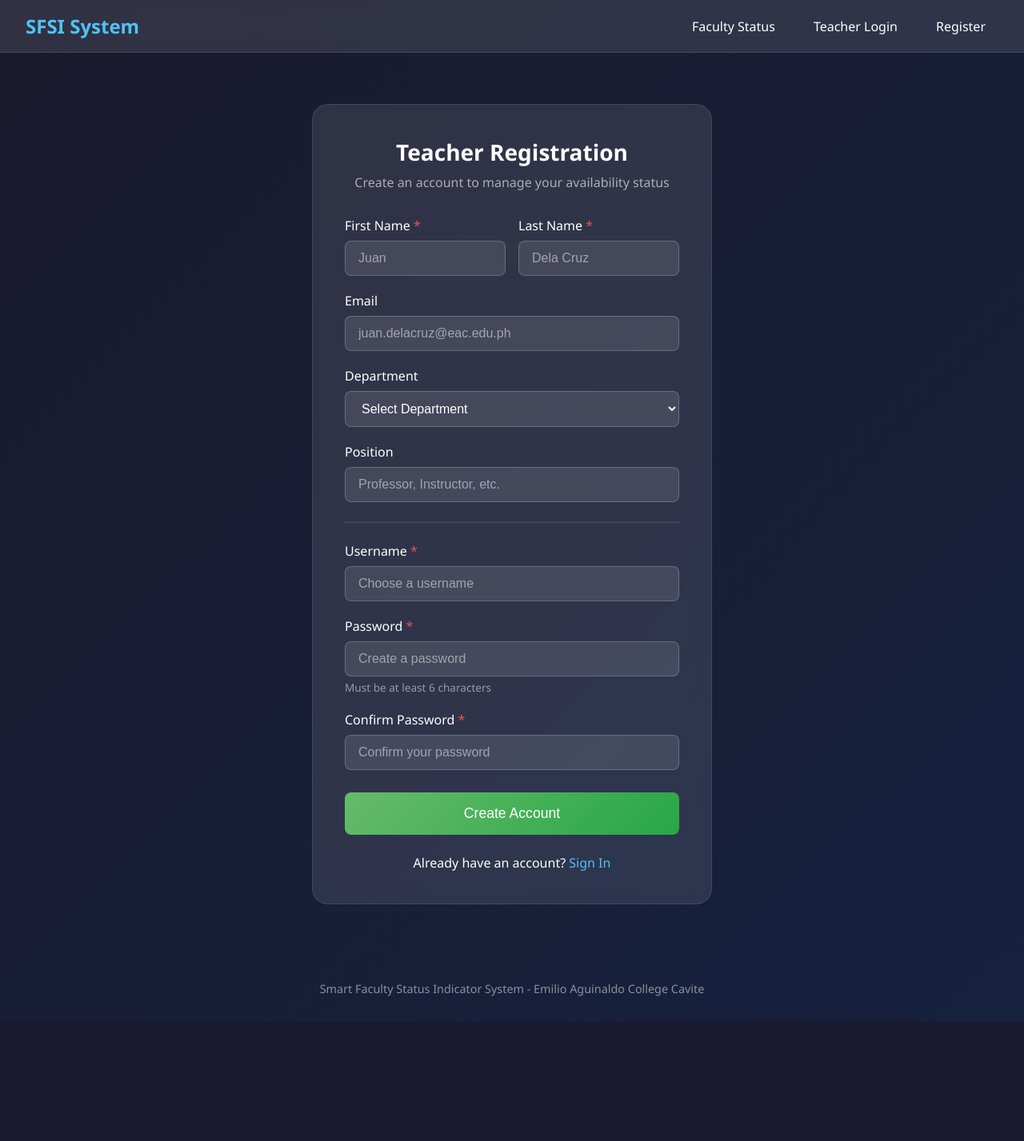
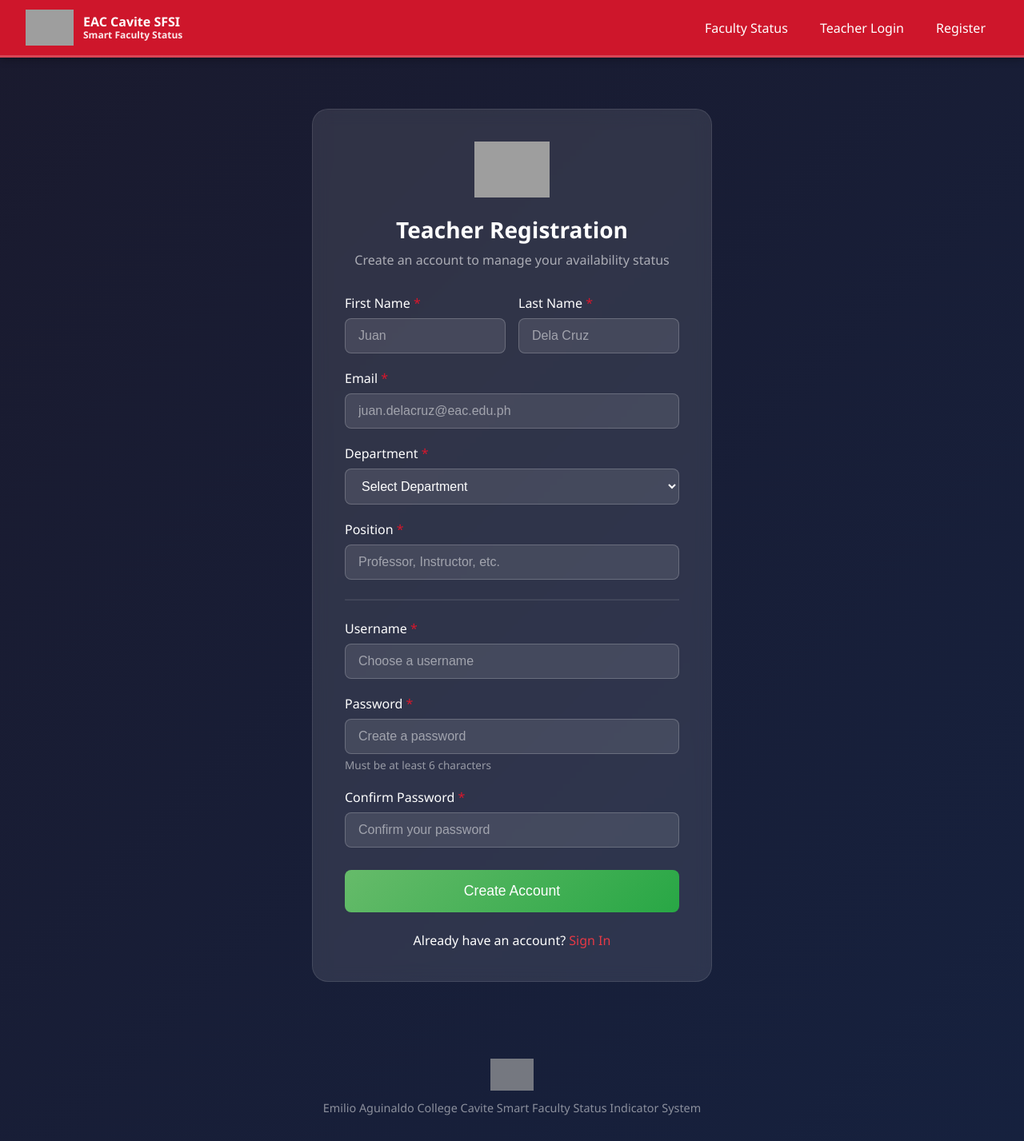
Before and after one commit to aguilaremmanuel/IOTFacultyStatus, a Django app: page /register/ in a window 1280 px wide. Shown: the whole page at 80% size. Before the commit the page ends 1278 px from the top, so only its background shows below. Run offline with Django 5.2, Linux system fonts and the light colour scheme; data that the repository does not hold is empty; grey boxes are pictures that could not be loaded.

Commit message:
Clean up functionalities

```diff
--- a/faculty/views.py
+++ b/faculty/views.py
@@ -6,7 +6,7 @@ from django.views.decorators.csrf import csrf_exempt
 from django.contrib import messages
 from django.db import models
 from django.contrib.auth.models import User
-from .models import Teacher
+from .models import Teacher, Department
 
 
 def public_status(request):
@@ -19,7 +19,7 @@ def public_status(request):
         teachers = teachers.filter(
             models.Q(user__first_name__icontains=search_query) |
             models.Q(user__last_name__icontains=search_query) |
-            models.Q(department__icontains=search_query)
+            models.Q(department__name__icontains=search_query)
         )
 
     return render(request, 'faculty/public_status.html', {
@@ -72,6 +72,8 @@ def teacher_register(request):
     if request.user.is_authenticated:
         return redirect('dashboard')
 
+    departments = Department.objects.all()
+
     if request.method == 'POST':
         username = request.POST.get('username', '').strip()
         password = request.POST.get('password', '')
@@ -79,7 +81,7 @@ def teacher_register(request):
         first_name = request.POST.get('first_name', '').strip()
         last_name = request.POST.get('last_name', '').strip()
         email = request.POST.get('email', '').strip()
-        department = request.POST.get('department', '').strip()
+        department_id = request.POST.get('department', '').strip()
         position = request.POST.get('position', '').strip()
 
         # Validation
@@ -101,8 +103,24 @@ def teacher_register(request):
         if not last_name:
             errors.append('Last name is required.')
 
-        if email and User.objects.filter(email=email).exists():
+        if not email:
+            errors.append('Email is required.')
+        elif User.objects.filter(email=email).exists():
             errors.append('Email already registered.')
+
+        if not department_id:
+            errors.append('Department is required.')
+
+        if not position:
+            errors.append('Position is required.')
+
+        # Get department instance if provided
+        department = None
+        if department_id:
+            try:
+                department = Department.objects.get(id=department_id)
+            except Department.DoesNotExist:
+                errors.append('Invalid department selected.')
 
         if errors:
             for error in errors:
@@ -124,13 +142,18 @@ def teacher_register(request):
             messages.success(request, 'Registration successful! Please log in.')
             return redirect('login')
 
-    return render(request, 'faculty/register.html')
+    return render(request, 'faculty/register.html', {'departments': departments})
 
 
 @login_required(login_url='login')
 def dashboard(request):
     """Teacher dashboard to update status"""
-    teacher = request.user.teacher
+    # Check if user has a teacher profile
+    try:
+        teacher = request.user.teacher
+    except Teacher.DoesNotExist:
+        messages.error(request, 'You do not have a teacher profile. Please contact admin or register as a teacher.')
+        return redirect('public_status')
 
     if request.method == 'POST':
         new_status = request.POST.get('status')
@@ -149,13 +172,13 @@ def dashboard(request):
 @csrf_exempt
 def api_all_status(request):
     """API endpoint to get all teacher statuses (for ESP32)"""
-    teachers = Teacher.objects.select_related('user').all()
+    teachers = Teacher.objects.select_related('user', 'department').all()
     data = {
         'teachers': [
             {
                 'id': t.id,
                 'name': t.user.get_full_name() or t.user.username,
-                'department': t.department,
+                'department': t.department.name if t.department else '',
                 'status': t.status,
                 'status_display': t.get_status_display(),
                 'color': t.get_status_color(),
@@ -170,11 +193,11 @@ def api_all_status(request):
 def api_teacher_status(request, teacher_id):
     """API endpoint to get single teacher status (for ESP32)"""
     try:
-        teacher = Teacher.objects.select_related('user').get(id=teacher_id)
+        teacher = Teacher.objects.select_related('user', 'department').get(id=teacher_id)
         data = {
             'id': teacher.id,
             'name': teacher.user.get_full_name() or teacher.user.username,
-            'department': teacher.department,
+            'department': teacher.department.name if teacher.department else '',
             'status': teacher.status,
             'status_display': teacher.get_status_display(),
             'color': teacher.get_status_color(),
--- a/sfsi_project/settings.py
+++ b/sfsi_project/settings.py
@@ -118,7 +118,7 @@ USE_TZ = True
 # https://docs.djangoproject.com/en/6.0/howto/static-files/
 
 STATIC_URL = '/static/'
-STATICFILES_DIRS = [BASE_DIR / 'static'] if (BASE_DIR / 'static').exists() else []
+STATICFILES_DIRS = [BASE_DIR / 'static']
 STATIC_ROOT = BASE_DIR / 'staticfiles'
 
 # Default primary key field type
--- a/sfsi_project/urls.py
+++ b/sfsi_project/urls.py
@@ -1,7 +1,12 @@
 from django.contrib import admin
 from django.urls import path, include
+from django.conf import settings
+from django.conf.urls.static import static
 
 urlpatterns = [
     path('admin/', admin.site.urls),
     path('', include('faculty.urls')),
 ]
+
+if settings.DEBUG:
+    urlpatterns += static(settings.STATIC_URL, document_root=settings.STATICFILES_DIRS[0])
--- a/templates/base.html
+++ b/templates/base.html
@@ -1,9 +1,10 @@
+{% load static %}
 <!DOCTYPE html>
 <html lang="en">
 <head>
     <meta charset="UTF-8">
     <meta name="viewport" content="width=device-width, initial-scale=1.0">
-    <title>{% block title %}Smart Faculty Status Indicator{% endblock %}</title>
+    <title>{% block title %}EAC Cavite Smart Faculty Status Indicator{% endblock %}</title>
     <style>
         * {
             margin: 0;
@@ -19,25 +20,50 @@
         }
 
         .navbar {
-            background: rgba(255, 255, 255, 0.1);
+            background: rgba(216, 23, 44, 0.95);
             backdrop-filter: blur(10px);
-            padding: 1rem 2rem;
+            padding: 0.75rem 2rem;
             display: flex;
             justify-content: space-between;
             align-items: center;
-            border-bottom: 1px solid rgba(255, 255, 255, 0.1);
+            border-bottom: 3px solid rgba(255, 255, 255, 0.2);
+            box-shadow: 0 2px 10px rgba(0, 0, 0, 0.3);
         }
 
         .navbar-brand {
-            font-size: 1.5rem;
+            display: flex;
+            align-items: center;
+            gap: 0.75rem;
+            font-size: 1.25rem;
             font-weight: bold;
-            color: #4fc3f7;
+            color: #fff;
             text-decoration: none;
+        }
+
+        .navbar-brand img {
+            height: 45px;
+            width: auto;
+        }
+
+        .navbar-brand-text {
+            display: flex;
+            flex-direction: column;
+            line-height: 1.2;
+        }
+
+        .navbar-brand-text .main-title {
+            font-size: 1rem;
+            font-weight: bold;
+        }
+
+        .navbar-brand-text .sub-title {
+            font-size: 0.75rem;
+            opacity: 0.9;
         }
 
         .navbar-nav {
             display: flex;
-            gap: 1rem;
+            gap: 0.5rem;
             list-style: none;
         }
 
@@ -50,7 +76,7 @@
         }
 
         .navbar-nav a:hover {
-            background: rgba(255, 255, 255, 0.1);
+            background: rgba(255, 255, 255, 0.2);
         }
 
         .container {
@@ -92,7 +118,7 @@
         }
 
         .btn-primary {
-            background: linear-gradient(135deg, #4fc3f7 0%, #2196f3 100%);
+            background: linear-gradient(135deg, #e63946 0%, #d8172c 100%);
             color: #fff;
         }
 
@@ -117,12 +143,24 @@
             color: rgba(255, 255, 255, 0.5);
             font-size: 0.9rem;
         }
+
+        footer .footer-logo {
+            height: 40px;
+            margin-bottom: 0.5rem;
+            opacity: 0.7;
+        }
     </style>
     {% block extra_css %}{% endblock %}
 </head>
 <body>
     <nav class="navbar">
-        <a href="{% url 'public_status' %}" class="navbar-brand">SFSI System</a>
+        <a href="{% url 'public_status' %}" class="navbar-brand">
+            <img src="{% static 'images/school-logo.svg' %}" alt="EAC Logo">
+            <span class="navbar-brand-text">
+                <span class="main-title">EAC Cavite SFSI</span>
+                <span class="sub-title">Smart Faculty Status</span>
+            </span>
+        </a>
         <ul class="navbar-nav">
             <li><a href="{% url 'public_status' %}">Faculty Status</a></li>
             {% if user.is_authenticated %}
@@ -148,7 +186,8 @@
     </div>
 
     <footer>
-        Smart Faculty Status Indicator System - Emilio Aguinaldo College Cavite
+        <img src="{% static 'images/school-logo.svg' %}" alt="EAC Logo" class="footer-logo"><br>
+        Emilio Aguinaldo College Cavite Smart Faculty Status Indicator System
     </footer>
 
     {% block extra_js %}{% endblock %}
--- a/templates/faculty/register.html
+++ b/templates/faculty/register.html
@@ -1,6 +1,7 @@
 {% extends 'base.html' %}
+{% load static %}
 
-{% block title %}Teacher Registration - SFSI{% endblock %}
+{% block title %}Teacher Registration - EAC Cavite SFSI{% endblock %}
 
 {% block extra_css %}
 <style>
@@ -20,6 +21,11 @@
     .register-header {
         text-align: center;
         margin-bottom: 2rem;
+    }
+
+    .register-header img {
+        height: 70px;
+        margin-bottom: 1rem;
     }
 
     .register-header h1 {
@@ -42,7 +48,7 @@
     }
 
     .form-group label .required {
-        color: #ef5350;
+        color: #d8172c;
     }
 
     .form-group input, .form-group select {
@@ -58,7 +64,7 @@
 
     .form-group input:focus, .form-group select:focus {
         outline: none;
-        border-color: #4fc3f7;
+        border-color: #d8172c;
     }
 
     .form-group input::placeholder {
@@ -92,7 +98,7 @@
     }
 
     .login-link a {
-        color: #4fc3f7;
+        color: #e63946;
         text-decoration: none;
     }
 
@@ -112,6 +118,7 @@
 <div class="register-container">
     <div class="register-card">
         <div class="register-header">
+            <img src="{% static 'images/school-logo.svg' %}" alt="EAC Logo">
             <h1>Teacher Registration</h1>
             <p>Create an account to manage your availability status</p>
         </div>
@@ -131,28 +138,23 @@
             </div>
 
             <div class="form-group">
-                <label for="email">Email</label>
-                <input type="email" id="email" name="email" placeholder="juan.delacruz@eac.edu.ph">
+                <label for="email">Email <span class="required">*</span></label>
+                <input type="email" id="email" name="email" placeholder="juan.delacruz@eac.edu.ph" required>
             </div>
 
             <div class="form-group">
-                <label for="department">Department</label>
-                <select id="department" name="department">
+                <label for="department">Department <span class="required">*</span></label>
+                <select id="department" name="department" required>
                     <option value="">Select Department</option>
-                    <option value="Computer Science">Computer Science</option>
-                    <option value="Information Technology">Information Technology</option>
-                    <option value="Engineering">Engineering</option>
-                    <option value="Business Administration">Business Administration</option>
-                    <option value="Education">Education</option>
-                    <option value="Arts and Sciences">Arts and Sciences</option>
-                    <option value="Nursing">Nursing</option>
-                    <option value="Other">Other</option>
+                    {% for dept in departments %}
+                    <option value="{{ dept.id }}">{{ dept.name }}</option>
+                    {% endfor %}
                 </select>
             </div>
 
             <div class="form-group">
-                <label for="position">Position</label>
-                <input type="text" id="position" name="position" placeholder="Professor, Instructor, etc.">
+                <label for="position">Position <span class="required">*</span></label>
+                <input type="text" id="position" name="position" placeholder="Professor, Instructor, etc." required>
             </div>
 
             <hr style="border-color: rgba(255,255,255,0.1); margin: 1.5rem 0;">
```
Also changed, not shown: templates/faculty/dashboard.html (+8 -1 lines), templates/faculty/login.html (+10 -3 lines), templates/faculty/public_status.html (+24 -4 lines), templates/faculty/tv_display.html (+46 -18 lines), school-logo.svg (added), static/images/school-logo.svg (added), 1 other file.
